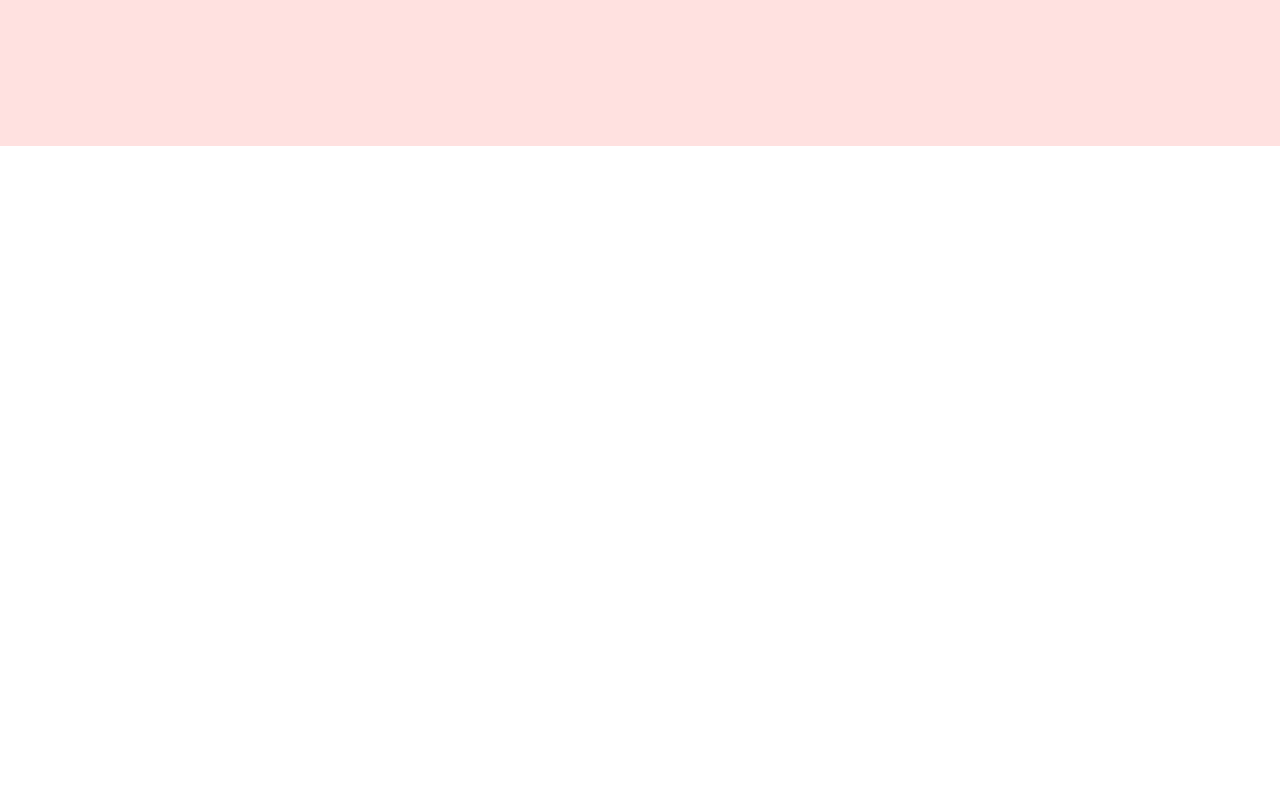
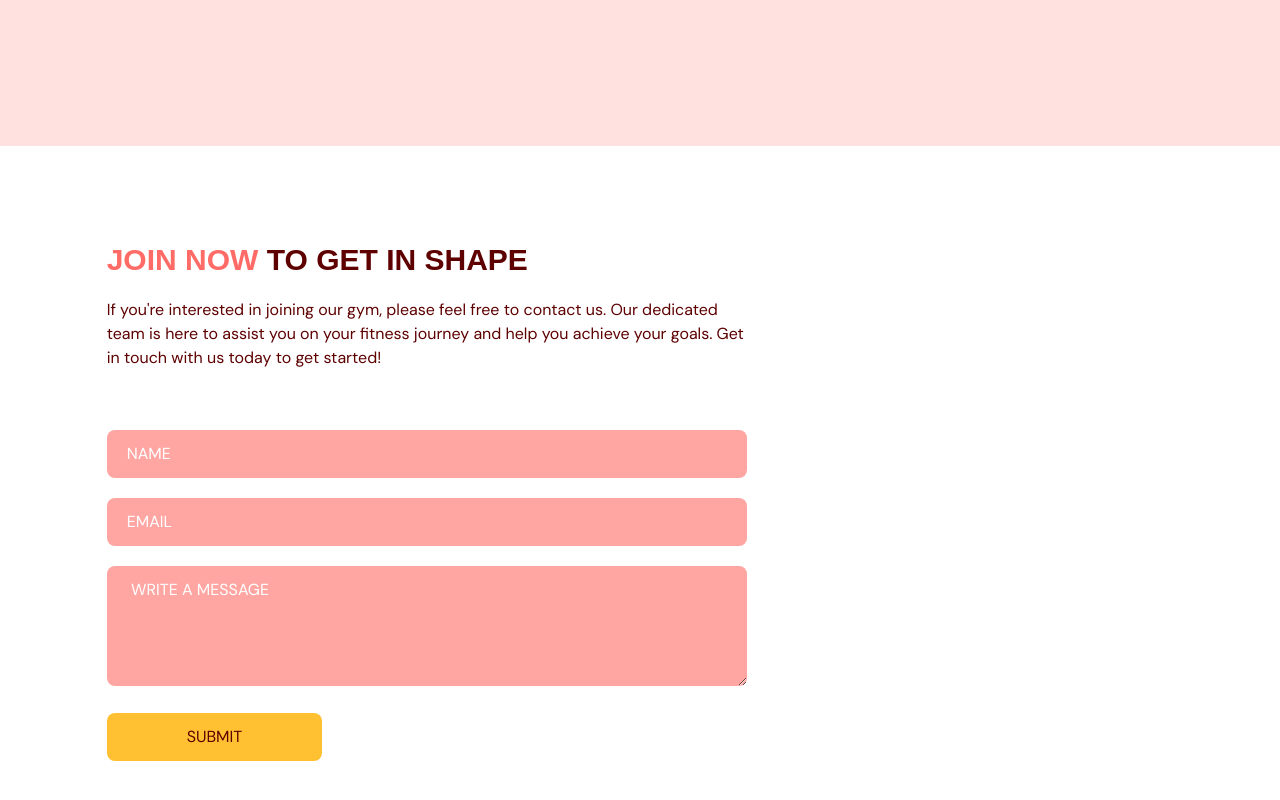
Before and after one commit to Ishu070303/fitness-app, a React (Vite) app: page / in a window 1280 px wide. Shown: the part 3012-3812 px from the top of the page. Before the commit the page ends 3158 px from the top, so only its background shows below. Built offline with nearby package versions, Linux system fonts and the light colour scheme.

Commit message:
added contactus page

```diff
--- a/package.json
+++ b/package.json
@@ -14,7 +14,8 @@
     "framer-motion": "^10.12.11",
     "react": "^18.2.0",
     "react-anchor-link-smooth-scroll": "^1.0.12",
-    "react-dom": "^18.2.0"
+    "react-dom": "^18.2.0",
+    "react-hook-form": "^7.43.9"
   },
   "devDependencies": {
     "@types/node": "^20.1.5",
--- a/src/App.tsx
+++ b/src/App.tsx
@@ -1,7 +1,8 @@
-import Navbar from "@/scenes/navbar"
-import Home from "@/scenes/home"
-import Benefits from "@/scenes/benefits"
-import OurClasses from '@/scenes/ourClasses'
+import Navbar from "@/scenes/navbar";
+import Home from "@/scenes/home";
+import Benefits from "@/scenes/benefits";
+import OurClasses from '@/scenes/ourClasses';
+import ContactUs from "@/scenes/contactUs";
 import { useState, useEffect } from "react";
 import { SelectedPage } from "@/shared/types";
 
@@ -33,6 +34,7 @@ function App() {
     <Home  setSelectedPage={setSelectedPage} />
     <Benefits  setSelectedPage={setSelectedPage} />
     <OurClasses setSelectedPage={setSelectedPage} />
+    <ContactUs setSelectedPage={setSelectedPage} />
   </div>
 }
 
--- /dev/null
+++ b/src/scenes/contactUs/index.tsx
@@ -0,0 +1,127 @@
+import { useForm } from "react-hook-form"
+import { SelectedPage } from "@/shared/types"
+import { motion } from "framer-motion"
+import ContactUsPageGraphic from "@/assets/ContactUsPageGraphic.png"
+import HText from "@/shared/HText"
+
+type Props = {
+    setSelectedPage: (value : SelectedPage) => void;
+}
+
+const ContactUs = ({ setSelectedPage }: Props) => {
+    const inputStyles = `mt-5 w-full rounded-lg bg-primary-300 px-5 py-3 placeholder-white outline-none`
+    const {  trigger, register, formState: { errors },} = useForm();
+
+    const onSubmit = async (e: any) => {
+       const isValid = await trigger();
+       if(!isValid){
+        e.preventDefault();
+       }
+
+    }
+
+    return (
+    <section
+    id="contactus"
+    className="mx-auto w-5/6 pt-24 pb-32"
+    >
+        <motion.div onViewportEnter={() => setSelectedPage(SelectedPage.ContactUs)}>
+            {/* HEADER */}
+            <motion.div
+            className="md:w-3/5"
+            initial="hidden"
+            whileInView="visible"
+            viewport={{ once: true, amount: 0.5 }}
+            transition={{ duration: 0.5 }}
+            variants={{
+                hidden: {opacity: 0, x: -50},
+                visible: {opacity: 1, x: 0},
+            }}
+            >
+                <HText>
+                   <span className="text-primary-500">JOIN NOW</span> TO GET IN SHAPE
+                </HText>
+                <p className="my-5">
+                If you're interested in joining our gym, please feel free to contact us. Our dedicated team is here to assist you on your fitness journey and help you achieve your goals. Get in touch with us today to get started!
+                </p>
+            </motion.div>
+            {/* FORM AND IMAGE */}
+            <div className="mt-10 justify-between gap-8 md:flex">
+                <motion.div
+                className="mt-10 basis-3/5 md:mt-0"
+                initial="hidden"
+                whileInView="visible"
+                viewport={{ once: true, amount: 0.5 }}
+                transition={{ duration: 0.5 }}
+                variants={{
+                    hidden: {opacity: 0, y: 50},
+                    visible: {opacity: 1, y: 0},
+                }}
+                >
+                    <form
+                    target="_blank"
+                    onSubmit={onSubmit}
+                    method="POST"
+                    action="https://formsubmit.co/20f96cec971b1feee03edd372b64a924"
+                    >
+                       <input
+                       className={inputStyles}
+                       type="text"
+                       placeholder="NAME"
+                       {...register("name", {
+                           required: true,
+                           maxLength: 100,
+                       })} />
+                       {errors.name && (
+                        <p className="mt-1 text-primary-500">
+                           {errors.name.type === "required" && "This Field is Required"}
+                           {errors.name.type === "maxLength" && "Max length is 100 characters"}
+                        </p>
+                       )}
+
+                       <input
+                       className={inputStyles}
+                       type="text"
+                       placeholder="EMAIL"
+                       {...register("email", {
+                           required: true,
+                           pattern: /^[a-zA-Z0-9.!#$%&'*+/=?^_`{|}~-]+@[a-zA-Z0-9-]+(?:\.[a-zA-Z0-9-]+)*$/,
+                       })} />
+                       {errors.email && (
+                        <p className="mt-1 text-primary-500">
+                           {errors.email.type === "required" && "This Field is Required"}
+                           {errors.email.type === "pattern" && "Invalid Email Address"}
+                        </p>
+                       )}
+
+                       <textarea
+                       className={inputStyles}
+                       rows={4}
+                       cols={50}
+                       placeholder=" WRITE A MESSAGE"
+                       {...register("message", {
+                           required: true,
+                           maxLength: 2000,
+                       })} />
+                       {errors.message && (
+                        <p className="mt-1 text-primary-500">
+                           {errors.message.type === "required" && "This Field is Required"}
+                           {errors.message.type === "maxLength" && "Max length is 2000 characters"}
+                        </p>
+                       )}
+
+                       <button
+                       type="submit"
+                       className="mt-5 rounded-lg bg-secondary-500 px-20 py-3 transition duration-500 hover:text-white">
+                        SUBMIT
+                       </button>
+                    </form>
+                </motion.div>
+            </div>
+        </motion.div>
+
+    </section>
+  )
+}
+
+export default ContactUs
```
Also changed, not shown: 1 other file (tests, documents, lock files or other folders).
